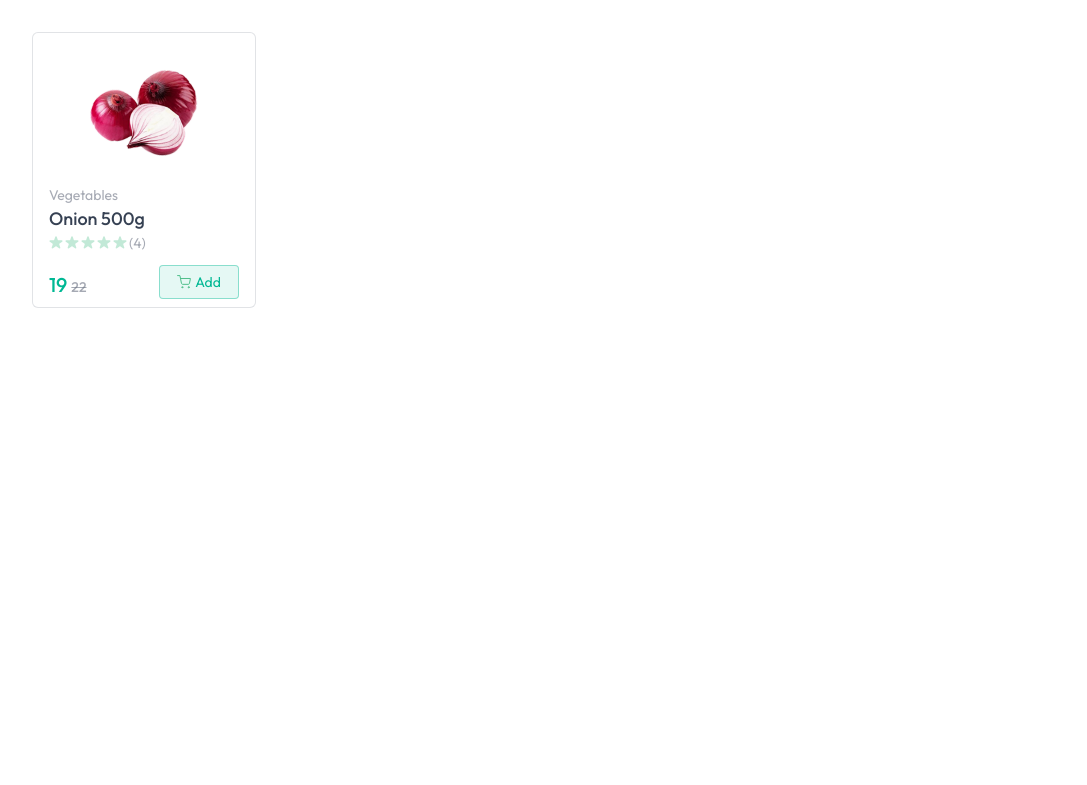
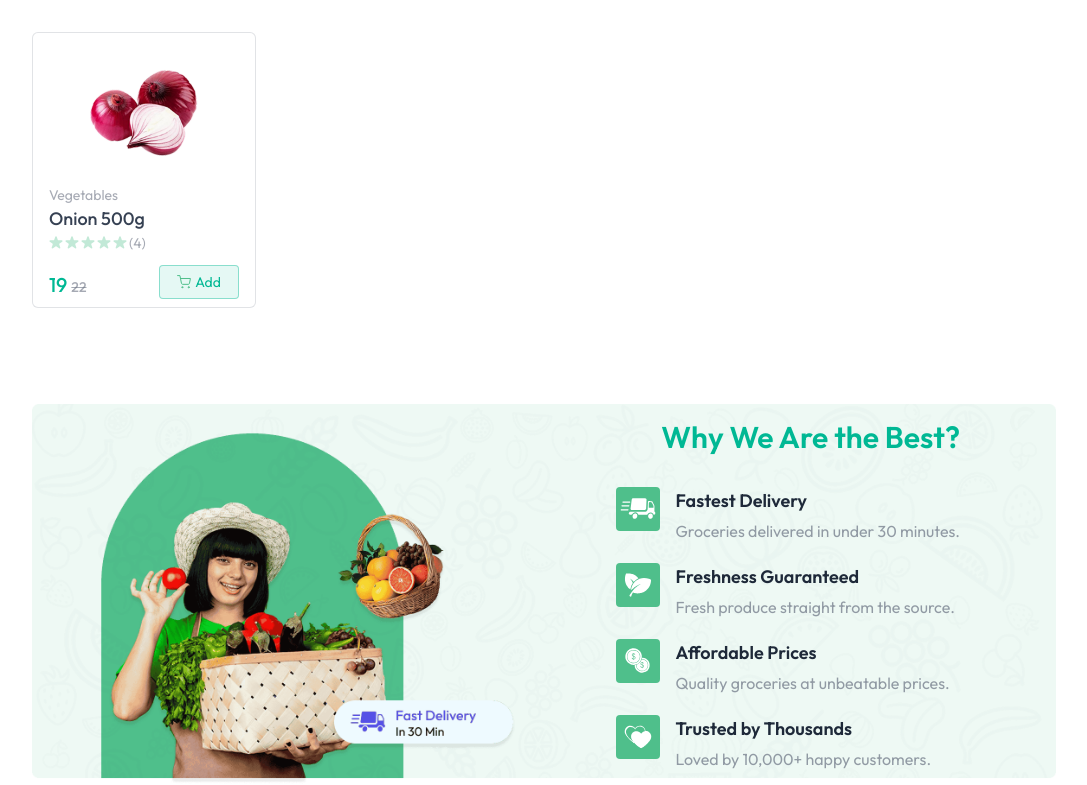
Before and after one commit to Slim-coder20/greenCart-, a React (Vite) app in the folder client/: page / in a window 1280 px wide. Shown: the part 1194-1979 px from the top of the page, without its empty margins (96-1183 px from the left). Before the commit the page ends 1502 px from the top, so only its background shows below. Built offline with nearby package versions, Linux system fonts and the light colour scheme.

Commit message:
Feat:creation du composant BottomBanner.jsx et mapping des features

```diff
--- /dev/null
+++ b/client/src/components/BottomBanner.jsx
@@ -0,0 +1,45 @@
+import React from "react";
+import { assets, features } from "../assets/assets";
+
+const BottomBanner = () => {
+  return (
+    <div className="relative mt-24">
+      <img
+        src={assets.bottom_banner_image}
+        alt="bottom_banner_image"
+        className="w-full hidden md:block"
+      />
+      <img
+        src={assets.bottom_banner_image_sm}
+        alt="bottom_banner_image"
+        className="w-full md:hidden"
+      />
+      <div className="absolute inset-0 flex flex-col items-center md:items-end md:justify-center pt-8 pb-4 md:pt-0 md:pb-0 md:pr-12 lg:pr-24 px-4 md:px-0">
+        <h1 className="text-2xl md:text-3xl font-semibold text-primary mb-4 md:mb-8 text-center md:text-right">
+          Why We Are the Best?
+        </h1>
+        <div className="flex flex-col gap-3 md:gap-5 w-full md:w-auto max-w-xs md:max-w-none">
+          {features.map((feature, index) => (
+            <div key={index} className="flex items-start gap-3 md:gap-4">
+              <img
+                src={feature.icon}
+                alt={feature.title}
+                className="w-9 h-9 md:w-11 md:h-11 flex-shrink-0"
+              />
+              <div className="flex flex-col min-w-0 flex-1">
+                <h3 className="text-sm md:text-lg font-semibold text-gray-800 mb-0.5 md:mb-1">
+                  {feature.title}
+                </h3>
+                <p className="text-xs md:text-base text-gray-500/70 break-words">
+                  {feature.description}
+                </p>
+              </div>
+            </div>
+          ))}
+        </div>
+      </div>
+    </div>
+  );
+};
+
+export default BottomBanner;
--- a/client/src/pages/Home.jsx
+++ b/client/src/pages/Home.jsx
@@ -2,6 +2,7 @@ import React from "react";
 import MainBanner from "../components/MainBanner";
 import Categories from "../components/Categories";
 import BestSeller from "../components/BestSeller";
+import BottomBanner from "../components/BottomBanner";
 
 const Home = () => {
   return (
@@ -9,6 +10,7 @@ const Home = () => {
       <MainBanner />
       <Categories />
       <BestSeller />
+      <BottomBanner/>
     </div>
   );
 };
```
